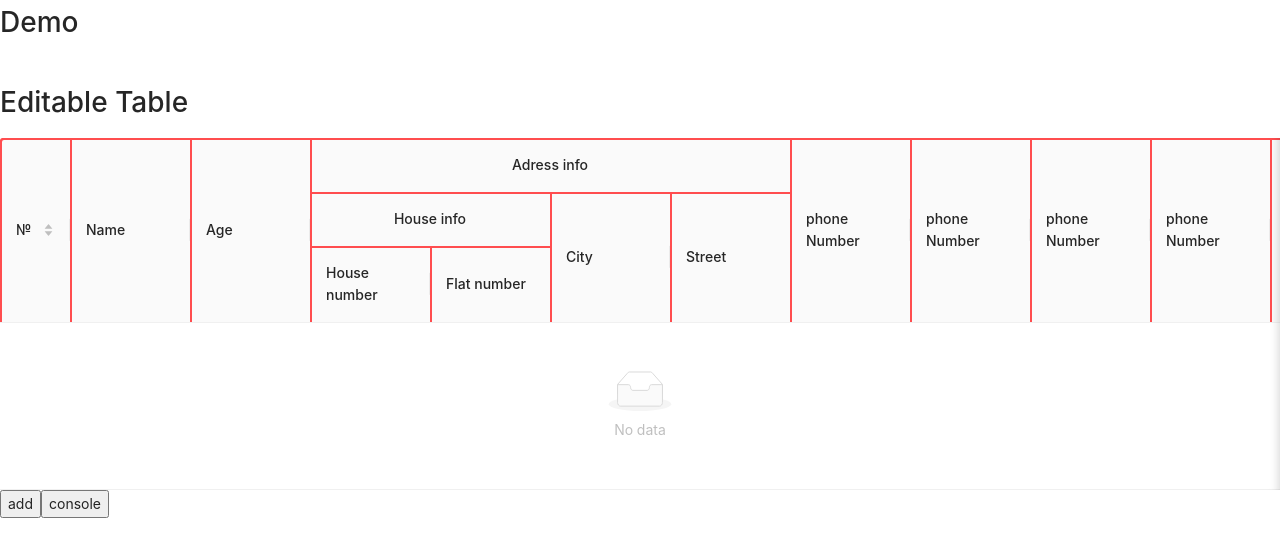
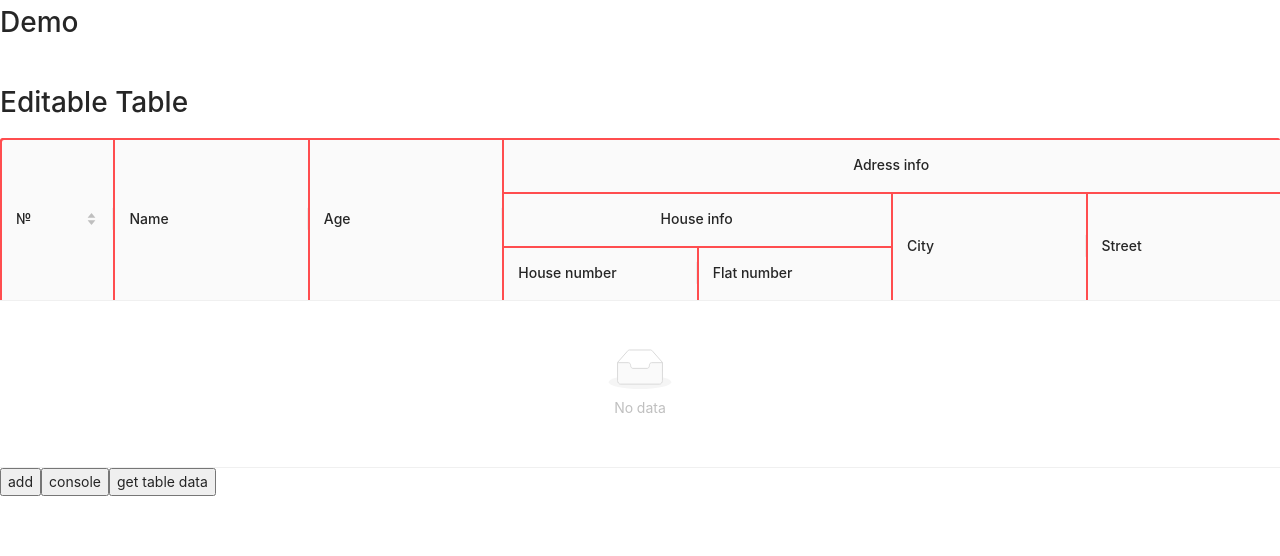
Before and after one commit to ibn-salamat/antd-react-editable-table, a React (Create React App) app: page / in a window 1280 px wide. Shown: the top 556 px of the page. Built offline with nearby package versions, Linux system fonts and the light colour scheme.

Commit message:
feat: parse form values to array

```diff
--- a/src/App.js
+++ b/src/App.js
@@ -20,12 +20,13 @@ const testColumns = [
     dataIndex: "name",
     formType: formtypes.text,
     width: 120,
-    rules: [
-      {
-        required: true,
-        message: "required",
-      },
-    ],
+    initialValue: "Al",
+    // rules: [
+    //   {
+    //     required: true,
+    //     message: "required",
+    //   },
+    // ],
   },
   {
     key: "age",
@@ -67,13 +68,14 @@ const testColumns = [
           { label: "Atyrau", value: "atyrau_06" },
           { label: "Almaty", value: "almaty_02" },
         ],
+        initialValue: "atyrau_06",
         width: 120,
-        rules: [
-          {
-            required: true,
-            message: "required",
-          },
-        ],
+        // rules: [
+        //   {
+        //     required: true,
+        //     message: "required",
+        //   },
+        // ],
       },
       {
         key: "street",
@@ -81,71 +83,18 @@ const testColumns = [
         dataIndex: "street",
         formType: formtypes.text,
         width: 120,
-        rules: [
-          {
-            required: true,
-            message: "required",
-          },
-          {
-            len: 2,
-            message: "min 2",
-          },
-        ],
+        // rules: [
+        //   {
+        //     required: true,
+        //     message: "required",
+        //   },
+        //   {
+        //     len: 2,
+        //     message: "min 2",
+        //   },
+        // ],
       },
     ],
-  },
-  {
-    key: "phoneNumber",
-    title: "phone Number",
-    dataIndex: "phoneNumber",
-    formType: formtypes.number,
-    width: 120,
-  },
-  {
-    key: "phoneNumber",
-    title: "phone Number",
-    dataIndex: "phoneNumber",
-    formType: formtypes.number,
-    width: 120,
-  },
-  {
-    key: "phoneNumber",
-    title: "phone Number",
-    dataIndex: "phoneNumber",
-    formType: formtypes.number,
-    width: 120,
-  },
-  {
-    key: "phoneNumber",
-    title: "phone Number",
-    dataIndex: "phoneNumber",
-    formType: formtypes.number,
-    width: 120,
-  },
-  {
-    key: "phoneNumber",
-    title: "phone Number",
-    dataIndex: "phoneNumber",
-    formType: formtypes.number,
-    width: 120,
-  },  {
-    key: "phoneNumber",
-    title: "phone Number",
-    dataIndex: "phoneNumber",
-    formType: formtypes.number,
-    width: 120,
-  },  {
-    key: "phoneNumber",
-    title: "phone Number",
-    dataIndex: "phoneNumber",
-    formType: formtypes.number,
-    width: 120,
-  },  {
-    key: "phoneNumber",
-    title: "phone Number",
-    dataIndex: "phoneNumber",
-    formType: formtypes.number,
-    width: 120,
   },
 ];
 
--- a/src/components/EditableTable/index.js
+++ b/src/components/EditableTable/index.js
@@ -4,13 +4,7 @@ import { Input, InputNumber, Select, Form, Table } from "antd";
 import { useForm } from "antd/lib/form/Form";
 import { uid } from "uid";
 
-export const formtypes = {
-  text: "text",
-  number: "number",
-  select: "select",
-  datePicker: "datePicker",
-  rangePicker: "rangePicker",
-};
+import { formtypes } from "./utils";
 
 function renderColumns(columns) {
   columns.forEach((column, i, current) => {
@@ -24,7 +18,14 @@ function renderColumns(columns) {
 }
 
 function renderColumn(column) {
-  const { dataIndex, formType, options, width, rules = [] } = column;
+  const {
+    dataIndex,
+    formType,
+    options,
+    initialValue,
+    width,
+    rules = [],
+  } = column;
 
   let newColumn = column;
 
@@ -34,7 +35,11 @@ function renderColumn(column) {
         ...column,
         render: (a, col) => {
           return (
-            <Form.Item name={`${col.key}__${dataIndex}`} rules={rules}>
+            <Form.Item
+              initialValue={initialValue}
+              name={`${col.key}__${dataIndex}`}
+              rules={rules}
+            >
               <Input
                 style={{ width }}
                 // onChange={e => {
@@ -51,7 +56,11 @@ function renderColumn(column) {
         ...column,
         render: (a, col) => {
           return (
-            <Form.Item name={`${col.key}__${dataIndex}`} rules={rules}>
+            <Form.Item
+              initialValue={initialValue}
+              name={`${col.key}__${dataIndex}`}
+              rules={rules}
+            >
               <InputNumber style={{ width }} />
             </Form.Item>
           );
@@ -63,7 +72,11 @@ function renderColumn(column) {
         ...column,
         render: (a, col) => {
           return (
-            <Form.Item name={`${col.key}__${dataIndex}`} rules={rules}>
+            <Form.Item
+              initialValue={initialValue}
+              name={`${col.key}__${dataIndex}`}
+              rules={rules}
+            >
               <Select options={options} style={{ width }} />
             </Form.Item>
           );
@@ -77,10 +90,33 @@ function renderColumn(column) {
   return newColumn;
 }
 
+function parseFormValuesToArray(values) {
+  const tableData = Object.keys(values).reduce((acc = [], key) => {
+    const separatorIndex = key.indexOf("__");
+    const id = key.substring(0, separatorIndex);
+    const name = key.substring(separatorIndex + 2);
+
+    const currentObj = acc.find((el) => el.id === id);
+    if (!currentObj) {
+      acc.push({ id, [name]: values[key] });
+    } else {
+      currentObj[name] = values[key];
+    }
+
+    return acc;
+  }, []);
+
+  return tableData;
+}
+
 function CEditableTable({ columns: propColumns }) {
   const [form] = useForm();
   const [data, setData] = useState([]);
   const [columns] = useState(renderColumns([...propColumns]));
+
+  // useEffect(() => {
+  //   setData(propData);
+  // }, [propData]);
 
   async function addRow() {
     await form.validateFields();
@@ -96,6 +132,13 @@ function CEditableTable({ columns: propColumns }) {
     });
 
     setData([...data, newData]);
+  }
+
+  function getTableData() {
+    const values = form.getFieldsValue();
+
+    const tableData = parseFormValuesToArray(values);
+    console.log(tableData);
   }
 
   return (
@@ -122,6 +165,7 @@ function CEditableTable({ columns: propColumns }) {
       >
         console
       </button>
+      <button onClick={getTableData}>get table data</button>
     </>
   );
 }
@@ -149,4 +193,5 @@ function CEditableTable({ columns: propColumns }) {
 //   }, []);
 // }
 
+export { formtypes };
 export default CEditableTable;
--- /dev/null
+++ b/src/components/EditableTable/utils.js
@@ -0,0 +1,7 @@
+export const formtypes = {
+    text: "text",
+    number: "number",
+    select: "select",
+    datePicker: "datePicker",
+    rangePicker: "rangePicker",
+  };
```
